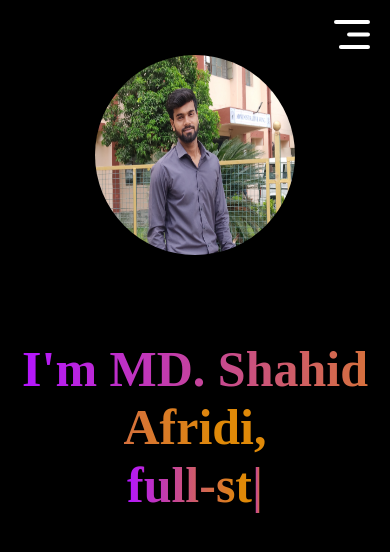
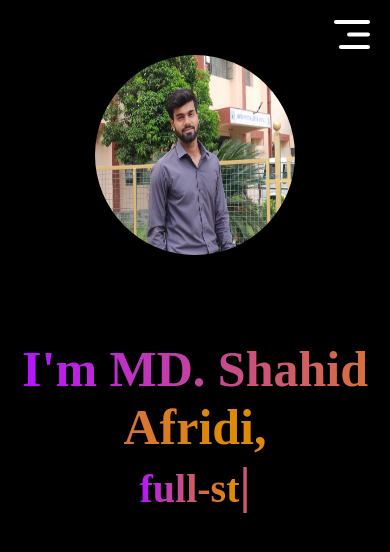
Before and after one commit to Aapush01/100xDevs-Cohort-2, a React (Vite) app in the folder Projects/Aapush-Portfolio/: page / in a window 390 px wide. Shown: the top 552 px of the page. Built offline with nearby package versions, Linux system fonts and the light colour scheme.

Commit message:
Update Hero.css

```diff
--- a/Projects/Aapush-Portfolio/src/Components/Hero/Hero.css
+++ b/Projects/Aapush-Portfolio/src/Components/Hero/Hero.css
@@ -77,6 +77,9 @@
     height: 200px;
     border-radius: 50%;
   }
+  .typedJs {
+    font-size: 40px;
+  }
   .hero h1 {
     margin-top: 50px;
     width: 90%;
```
